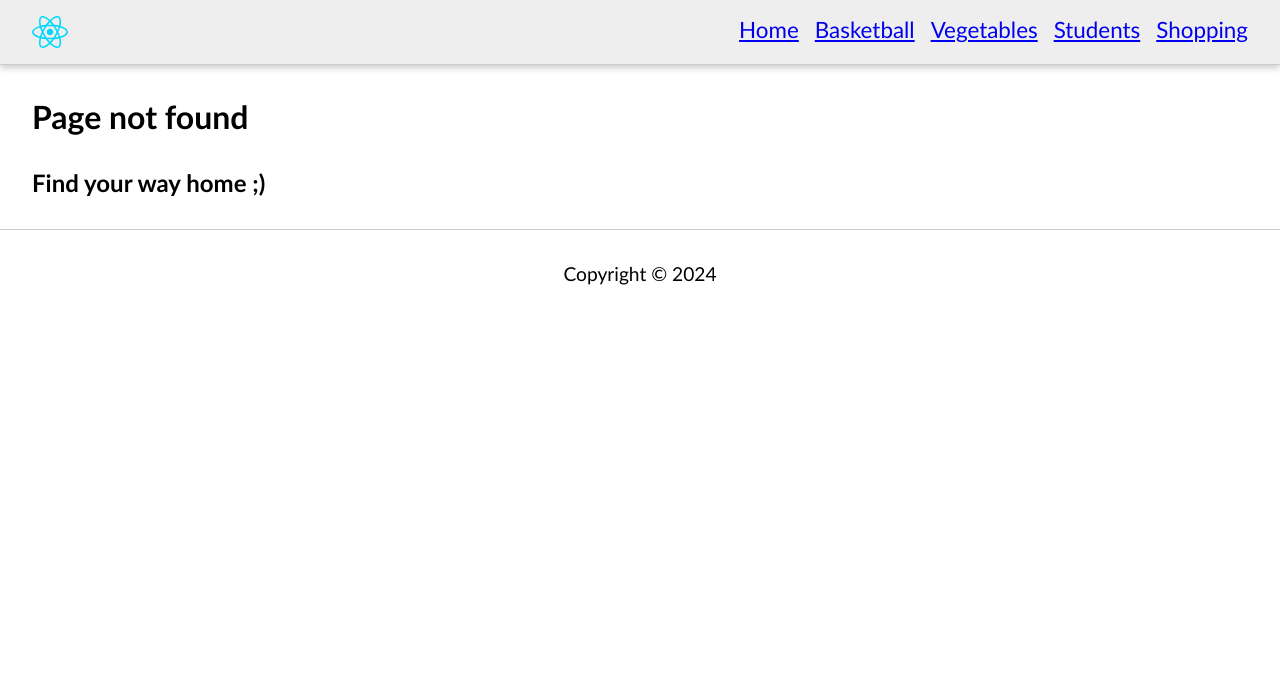
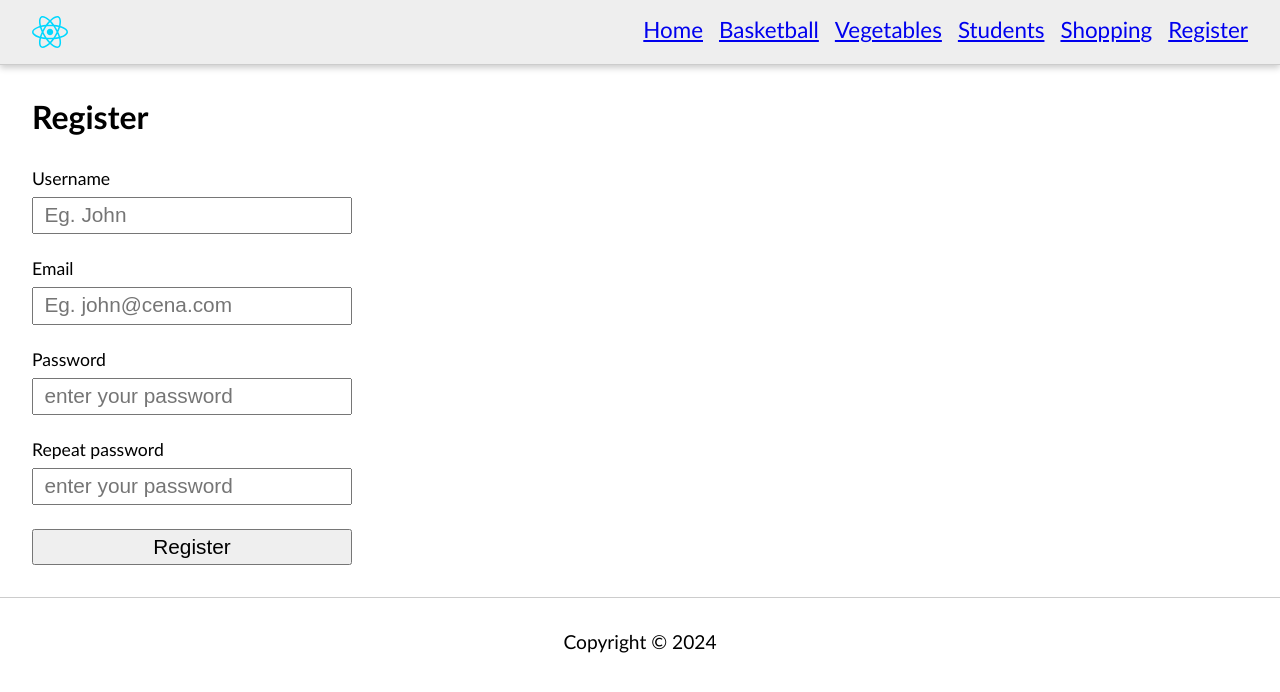
Before and after one commit to mcepulis/project-react-form, a React (Vite) app: page /register in a window 1280 px wide. Before the commit this address had no page. Shown: the top 692 px of the page. Built offline with nearby package versions, Linux system fonts and the light colour scheme.

Commit message:
comit new pr

```diff
--- a/src/App.jsx
+++ b/src/App.jsx
@@ -5,9 +5,10 @@ import { PageHome } from './pages/PageHome';
 import { PageNotFound } from './pages/PageNotFound';
 import { PageBasketball } from './pages/PageBasketball';
 import { PageVegetables } from './pages/PageVegetables';
+import { PageShopping } from './pages/PageShopping';
 import { PageVegetablesInner } from './pages/PageVegetablesInner';
 import { PageStudents } from './pages/PageStudents';
-import { PageShopping } from './pages/PageShopping';
+import { PageRegister } from './pages/PageRegister';
 
 function App() {
   return (
@@ -18,6 +19,7 @@ function App() {
           <Route path='/basketball' element={<PageBasketball />} />
           <Route path='/students' element={<PageStudents />} />
           <Route path='/shopping' element={<PageShopping />} />
+          <Route path='/register' element={<PageRegister />} />
           <Route path='*' element={<PageNotFound />} />
         </Route>
         <Route Component={LayoutWithAds}>
--- /dev/null
+++ b/src/components/form/Form.module.css
@@ -0,0 +1,31 @@
+.form {
+    display: flex;
+    flex-direction: column;
+    gap: 1.5rem;
+    max-width: 20rem;
+}
+
+.formRow {
+    display: flex;
+    flex-direction: column;
+    gap: 0.5rem;
+}
+label {
+    font-size: 1.1rem;
+}
+.input {
+    padding: 0.2em 0.5em;
+    font-size: 1.3rem;
+    line-height: 1.2em;
+}
+.button {
+    padding: 0.2em 0.5em;
+    font-size: 1.3rem;
+}
+
+.error {
+    background-color: pink;
+    color: red;
+    padding: 0.2rem 0.5rem;
+    font-size: 0.9rem;
+}
--- /dev/null
+++ b/src/components/form/RegisterForm.jsx
@@ -0,0 +1,170 @@
+import { useState } from 'react';
+import style from './Form.module.css';
+
+export function RegisterForm() {
+    const [username, setUsername] = useState('');
+    const [usernameErr, setUsernameErr] = useState('');
+
+    const [email, setEmail] = useState('');
+    const [emailErr, setEmailErr] = useState('');
+
+    const [password, setPassword] = useState('');
+    const [passwordErr, setPasswordErr] = useState('');
+
+    const [repeatPassword, setRepeatPassword] = useState('');
+    const [repeatPasswordErr, setRepeatPasswordErr] = useState('');
+
+    function handleUsernameChange(e) {
+        setUsername(e.target.value);
+    }
+
+    function handleEmailChange(e) {
+        setEmail(e.target.value);
+    }
+
+    function handlePasswordChange(e) {
+        setPassword(e.target.value);
+    }
+
+    function handleRepeatPasswordChange(e) {
+        setRepeatPassword(e.target.value);
+    }
+
+    function isValidUsername(text) {
+        if (text.length < 1) {
+            return 'Per trumpas';
+        }
+
+        if (text.length > 20) {
+            return 'Per ilgas';
+        }
+
+        return true;
+    }
+
+    function isValidEmail(text) {
+        if (text.length < 6) {
+            return 'Per trumpas';
+        }
+
+        if (text.length > 50) {
+            return 'Per ilgas';
+        }
+
+        if (!text.match(/^[\w-]+(\.[\w-]+)*@([\w-]+\.)+[a-zA-Z]{2,7}$/)) {
+            return 'blogas email formatas';
+        }
+
+        return true;
+
+    }
+
+    function isValidPassword(text) {
+        // if (text.length < 1) {
+        //     return false;
+        // }
+
+        if (text.length < 6) {
+            return 'Ivesti ne maziau kaip 6 simbolius';
+        }
+
+        if (text.length > 20) {
+            return 'Slaptazodis per ilgas';
+        }
+
+        return true;
+    }
+
+    function handleFormSubmit(e) {
+        e.preventDefault();
+
+        const usernameErrorValue = isValidUsername(username);
+        const emailErrorValue = isValidEmail(email);
+        const passwordErrorValue = isValidPassword(password);
+        const repeatPasswordErrorValue = isValidPassword(repeatPassword);
+
+
+        let isAllFormValid = true;
+
+        if (usernameErrorValue !== true) {
+            isAllFormValid = false;
+            setUsernameErr(usernameErrorValue);
+            console.log("error");
+        } else {
+            setUsernameErr('');
+            console.log("kitas");
+        }
+
+        if (emailErrorValue !== true) {
+            isAllFormValid = false;
+            setEmailErr(emailErrorValue);
+            console.log("error");
+        } else {
+            setEmailErr('');
+            console.log("kitas");
+        }
+
+        if (!isValidPassword(password)) {
+            isAllFormValid = false;
+            setPasswordErr(passwordErrorValue);
+            console.log("error");
+        } else {
+            setPasswordErr('');
+            console.log("kitas");
+        }
+
+        if (password !== repeatPassword) {
+            isAllFormValid = false;
+            setRepeatPasswordErr(repeatPasswordErrorValue);
+            console.log("error");
+        } else {
+            setRepeatPasswordErr('');
+            console.log("kitas");
+        }
+
+        if (passwordErrorValue && repeatPasswordErrorValue) {
+            isAllFormValid = false;
+            setPasswordErr('Ivesti ne maziau kaip 6 simbolius');
+            setRepeatPasswordErr('Ivesti ne maziau kaip 6 simbolius');
+        }
+
+        if (password !== repeatPassword) {
+            isAllFormValid = false;
+            setPasswordErr('Nesutampa slaptazodziai');
+            setRepeatPasswordErr('Nesutampa slaptazodziai');
+        }
+
+        if (isAllFormValid) {
+            console.log('viskas gerai, siuncia info i serveri');
+        }
+    }
+
+    return (
+        <form onSubmit={handleFormSubmit} className={style.form}>
+            <div className={style.formRow}>
+                <label className={style.label} htmlFor="">Username</label>
+                <input value={username} onChange={handleUsernameChange} className={style.input} type="text" placeholder="Eg. John" />
+                {/* {usernameErr.length === 0 ? null : <p className={style.error}>{usernameErr}</p>} */}
+                {usernameErr && <p className={style.error}>{usernameErr}</p>}
+            </div>
+            <div className={style.formRow}>
+                <label className={style.label} htmlFor="">Email</label>
+                <input value={email} onChange={handleEmailChange} className={style.input} type="email" placeholder="Eg. john@cena.com" />
+                {emailErr && <p className={style.error}>{emailErr}</p>}
+            </div>
+            <div className={style.formRow}>
+                <label className={style.label} htmlFor="">Password</label>
+                <input value={password} onChange={handlePasswordChange} className={style.input} type="password" placeholder="enter your password" />
+                {passwordErr && <p className={style.error}>{passwordErr}</p>}
+            </div>
+            <div className={style.formRow}>
+                <label className={style.label} htmlFor="">Repeat password</label>
+                <input value={repeatPassword} onChange={handleRepeatPasswordChange} className={style.input} type="password" placeholder="enter your password" />
+                {repeatPasswordErr && <p className={style.error}>{repeatPasswordErr}</p>}
+            </div>
+            <div className={style.formRow}>
+                <button className={style.button} type="submit">Register</button>
+            </div>
+        </form>
+    );
+}
--- a/src/components/header/Header.jsx
+++ b/src/components/header/Header.jsx
@@ -12,6 +12,7 @@ export function Header() {
                 <Link to='/vegetables'>Vegetables</Link>
                 <Link to='/students'>Students</Link>
                 <Link to='/shopping'>Shopping</Link>
+                <Link to='/register'>Register</Link>
             </nav>
         </header>
     );
--- a/src/components/shopping/Item.jsx
+++ b/src/components/shopping/Item.jsx
@@ -1,5 +1,6 @@
+/* eslint-disable react/prop-types */
 import style from './Items.module.css';
-import PropTypes from 'prop-types';
+
 
 export function Item({ item, image }) {
     return (
@@ -21,12 +22,3 @@ export function Item({ item, image }) {
         </div>
     );
 }
-
-Item.propTypes = {
-    item: PropTypes.shape({
-        name: PropTypes.string.isRequired,
-        price: PropTypes.number.isRequired,
-        units: PropTypes.number.isRequired
-    }).isRequired,
-        image: PropTypes.string.isRequired
-};
--- a/src/components/shopping/ItemList.jsx
+++ b/src/components/shopping/ItemList.jsx
@@ -1,23 +1,25 @@
+/* eslint-disable react/prop-types */
 
-import PropTypes from 'prop-types';
+
 import { Item } from './Item';
 import style from './Items.module.css';
 import LaptopImage from './img/Laptop.jpg';
 import HeadphonesImage from './img/Headphones.jpg';
 import MouseImage from './img/Mouse.jpg';
 
+
 export function ItemList({ items }) {
     return (
         <ul className={style.itemList}>
             {items.map((item, index) => (
-                <Item key={index} item={item} image={getImage(item.image)} />
+                <Item key={index} item={item} image={getImageUrl(item.image)} />
             ))}
         </ul>
     );
 }
 
 
-function getImage(imageName) {
+function getImageUrl(imageName) {
     switch (imageName) {
         case 'Laptop.jpg':
             return LaptopImage;
@@ -29,14 +31,3 @@ function getImage(imageName) {
             return null;
     }
 }
-
-
-ItemList.propTypes = {
-    items: PropTypes.arrayOf(
-        PropTypes.shape({
-            name: PropTypes.string.isRequired,
-            price: PropTypes.number.isRequired,
-            units: PropTypes.number.isRequired
-        }).isRequired
-    ).isRequired
-};
--- a/src/components/students/Student.jsx
+++ b/src/components/students/Student.jsx
@@ -1,15 +1,20 @@
+/* eslint-disable react/prop-types */
 import style from './Students.module.css';
 
-export function Student() {
+export function Student({ data }) {
+    const valideMarks = data.marks
+        .filter(n => typeof n === 'number' && n > 0 && n < 11 && Number.isInteger(n));
+    const marksSum = valideMarks.reduce((t, n) => t + n, 0);
+    const marksAverage = marksSum / valideMarks.length;
+    const marriageStyle = style.status + ' ' + (data.isMarried ? style.married : style.notMarried);
+
     return (
         <li className={style.student}>
-            <h2 className={style.name}>Name (age years)</h2>
-            <p className={style.status}>Marriage status - is (not) married</p>
-            {/* <p className={style.status + ' ' + style.married}>Marriage status - is (not) married</p> */}
-            {/* <p className={style.status + ' ' + style.notMarried}>Marriage status - is (not) married</p> */}
-            <p className={style.info}>Marks: 1, 2, 3...</p>
-            <p className={style.info}>Marks count: 5</p>
-            <p className={style.info}>Marks average: 5</p>
+            <h2 className={style.name}>{data.name} ({data.age} years)</h2>
+            <p className={marriageStyle}>Marriage status - is{data.isMarried ? '' : ' not'} married</p>
+            <p className={style.info}>Marks: {valideMarks.join(', ')}</p>
+            <p className={style.info}>Marks count: {valideMarks.length}</p>
+            <p className={style.info}>Marks average: {marksAverage.toFixed(1)}</p>
         </li>
     );
 }
--- a/src/components/students/StudentList.jsx
+++ b/src/components/students/StudentList.jsx
@@ -1,13 +1,11 @@
+/* eslint-disable react/prop-types */
 import style from './Students.module.css';
 import { Student } from "./Student";
 
-export function StudentList() {
+export function StudentList({ data }) {
     return (
         <ul className={style.studentList}>
-            <Student />
-            <Student />
-            <Student />
-            <Student />
+            {data.map((student, index) => <Student key={index} data={student} />)}
         </ul>
     );
 }
--- /dev/null
+++ b/src/pages/PageRegister.jsx
@@ -0,0 +1,10 @@
+import { RegisterForm } from "../components/form/RegisterForm";
+
+export function PageRegister() {
+    return (
+        <>
+            <h1>Register</h1>
+            <RegisterForm />
+        </>
+    )
+}
--- a/src/pages/PageStudents.jsx
+++ b/src/pages/PageStudents.jsx
@@ -5,12 +5,12 @@ import { StudentsNoData } from "../components/students/StudentsNoData";
 export function PageStudents() {
     const [count, setCount] = useState(0);
     const [studentData, setStudentData] = useState([]);
-    const dataURL = 'https://raw.githubusercontent.com/mcepulis/project-react-form/master/public/students.json';
+    const dataURL = 'https://raw.githubusercontent.com/front-end-by-rimantas/48-grupe-react-form/master/public/students.json';
 
     useEffect(() => {
         fetch(dataURL)
             .then(res => res.json())
-            .then(data => setStudentData(data))
+            .then(data => setStudentData(data.students))
             .catch(e => console.error(e));
     }, []);
 
@@ -21,7 +21,7 @@ export function PageStudents() {
                 <button onClick={() => setCount(count + 1)}>{count}</button>
             </h1>
             <p className="page-description">Students attending this class:</p>
-            {studentData.length === 0 ? <StudentsNoData /> : <StudentList />}
+            {studentData.length === 0 ? <StudentsNoData /> : <StudentList data={studentData} />}
         </>
     );
 }
```
Also changed, not shown: public/space.json (added, +28 -0 lines).
